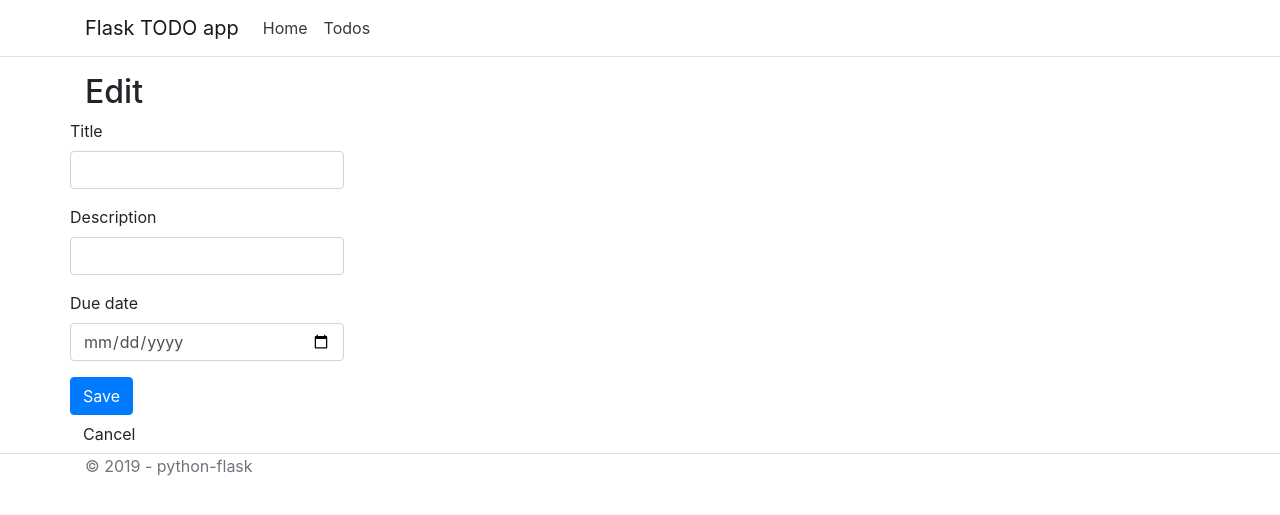
After one commit to stann1/python-flask-test, a Flask app: template src/templates/edit.html in a window 1280 px wide. The commit adds this page. Shown: the top 515 px of the page. Run offline with Flask 2, Linux system fonts and the light colour scheme; the template is opened without the code that fills it, so the values that code supplies are empty; some libraries are stand-ins or nearby versions.

Commit message:
restructured the project a bit; added edit endpoint

```diff
--- /dev/null
+++ b/src/__init__.py
@@ -0,0 +1,12 @@
+from flask import Flask
+
+from .data.mongoDb import initDB
+from .routes.main import main
+
+def create_app():
+    app = Flask(__name__)
+    app.config.from_object('src.config.BaseConfig')
+    initDB(app)
+    app.register_blueprint(main)
+
+    return app
--- a/src/data/mongoInit.py
+++ b/src/data/mongoDb.py
@@ -1,6 +1,8 @@
 from flask_pymongo import PyMongo
+
+mongo = PyMongo()
 
 def initDB(app):
     mongoUri = app.config["DATABASE_URI"]
-    mongo = PyMongo(app, uri=mongoUri)
+    mongo.init_app(app, uri=mongoUri)
     return mongo
--- /dev/null
+++ b/src/templates/edit.html
@@ -0,0 +1,26 @@
+{% extends 'layout.html' %}
+
+{% block body %}
+    <h2>Edit {{todo.title}}</h2>
+    <div class="row">
+        <form action="/todos/edit" method="put" class="form">
+            <input type="hidden" value="{{todo.id}}" />
+            <div class="form-group">
+                <label for="title-val">Title</label>
+                <input type="text" class="form-control" name="title" id="title-val" value="{{todo.title}}">
+            </div>
+            <div class="form-group">
+                <label for="description-val">Description</label>
+                <input type="text" class="form-control" name="description" id="description-val" value="{{todo.description}}">
+            </div>
+            <div class="form-group">
+                <label for="date-val">Due date</label>
+                <input type="date" class="form-control" name="dueDate" id="date-val" value="{{todo.dueDate}}">
+            </div>
+            <input type="submit" value="Save" class="btn btn-primary">
+        </form>
+    </div>
+    <div class="row">
+        <a class="btn btn-default" href="/todos">Cancel</a>
+    </div>
+{% endblock %}
--- a/src/templates/todos.html
+++ b/src/templates/todos.html
@@ -24,7 +24,7 @@
                     <td>{{todo.description}}</td>
                     <td>{{todo.dueDate}}</td>
                     <td>
-                        <a href="/todos/delete/{{todo._id}}">Delete</a>
+                        <a href="/todos/edit/{{todo._id}}">Edit</a> | <a href="/todos/delete/{{todo._id}}">Delete</a>
                     </td>
                 </tr>
             {% endfor %}
```
Also changed, not shown: src/data/Todo.py (+5 -5 lines), src/routes/main.py (renamed from src/app.py, +13 -16 lines).
